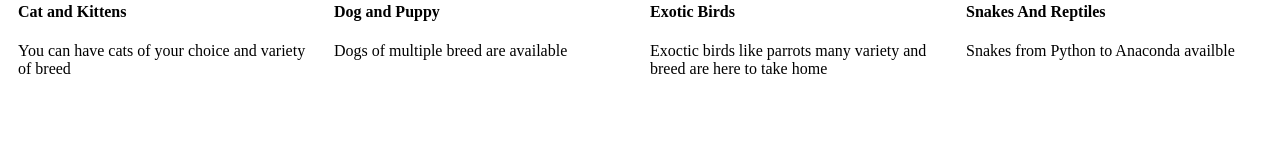
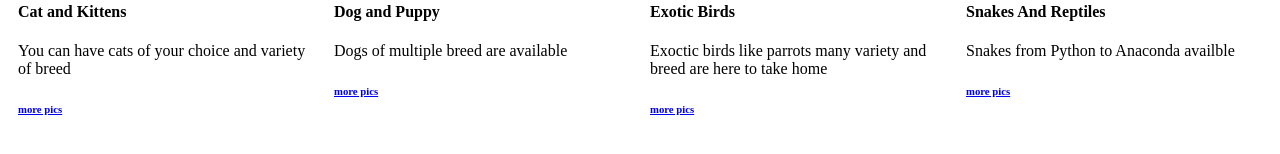
Before and after one commit to NaheedAwan/layout-project, a plain HTML site: page index.html in a window 1280 px wide. Shown: the part 544-698 px from the top of the page. Drawn offline with Linux system fonts and the light colour scheme.

Commit message:
"add images"

```diff
--- a/index.html
+++ b/index.html
@@ -28,19 +28,33 @@
               <span><img src="https://cdn2.iconfinder.com/data/icons/business-e-commerce-icon/512/12_Color_Outlined_Icons_04-Online_Pet_Shop-512.png" alt="orange cats icon">
               <h4 class="cat-icon"> Cat and Kittens</h4>
                <p> You can have cats of your choice and variety of breed </p></span>
+               <a href="https://images.unsplash.com/photo-1615789591457-74a63395c990?ixid=MnwxMjA3fDB8MHxzZWFyY2h8MXx8ZG9tZXN0aWMlMjBjYXR8ZW58MHx8MHx8&ixlib=rb-1.2.1&w=1000&q=80">
+                <h6>more pics</h6>
+                </a>
          </div>
         <div class="column">
               <img src="https://www.creativefabrica.com/wp-content/uploads/2020/04/09/Dog-Icon-Graphics-3833725-2-580x435.png" alt="orange dog icon">
                 <h4 class="dog-puppy"> Dog and Puppy </h4>
-                 <p>Dogs of multiple breed are available</p></div>
+                 <p>Dogs of multiple breed are available</p>
+                 <a href="https://www.thesprucepets.com/thmb/wpN_ZunUaRQAc_WRdAQRxeTbyoc=/4231x2820/filters:fill(auto,1)/adorable-white-pomeranian-puppy-spitz-921029690-5c8be25d46e0fb000172effe.jpg">
+                 <h6>more pics</h6>
+                 </a>
+          </div>
         <div class="column">
             <img src="https://cdn-icons-png.flaticon.com/512/427/427487.png" alt="pink parrot icon">
             <h4>Exotic Birds</h4>
-            <p>Exoctic birds like parrots many variety and breed are here to take home</p>  </div>
+            <p>Exoctic birds like parrots many variety and breed are here to take home</p>
+            <a href="https://media.istockphoto.com/photos/eastern-bluebirds-male-and-female-picture-id183412466?k=20&m=183412466&s=612x612&w=0&h=xaDRkk-cq7jZglzGO-UTn8Y0tNMHqFBnI5-tIzM68c0=">
+            <h6>more pics</h6>
+            </a>
+        </div>
         <div class="column">
              <img src="https://www.iconbunny.com/icons/media/catalog/product/6/7/677.10-snake-icon-iconbunny.jpg" alt="Green snake icon">
              <h4>Snakes And Reptiles</h4>
             <p> Snakes from Python to Anaconda availble  </p>
+            <a href="https://www.familyhandyman.com/wp-content/uploads/2018/09/How-to-Avoid-Snakes-Slithering-Up-Your-Toilet-shutterstock_780480850-1.jpg">
+            <h6>more pics</h6>
+            </a>
 
          </div>
     </div>
```
Also changed, not shown: 1 other file. Lines whose indentation alone changed are shown as unchanged.
